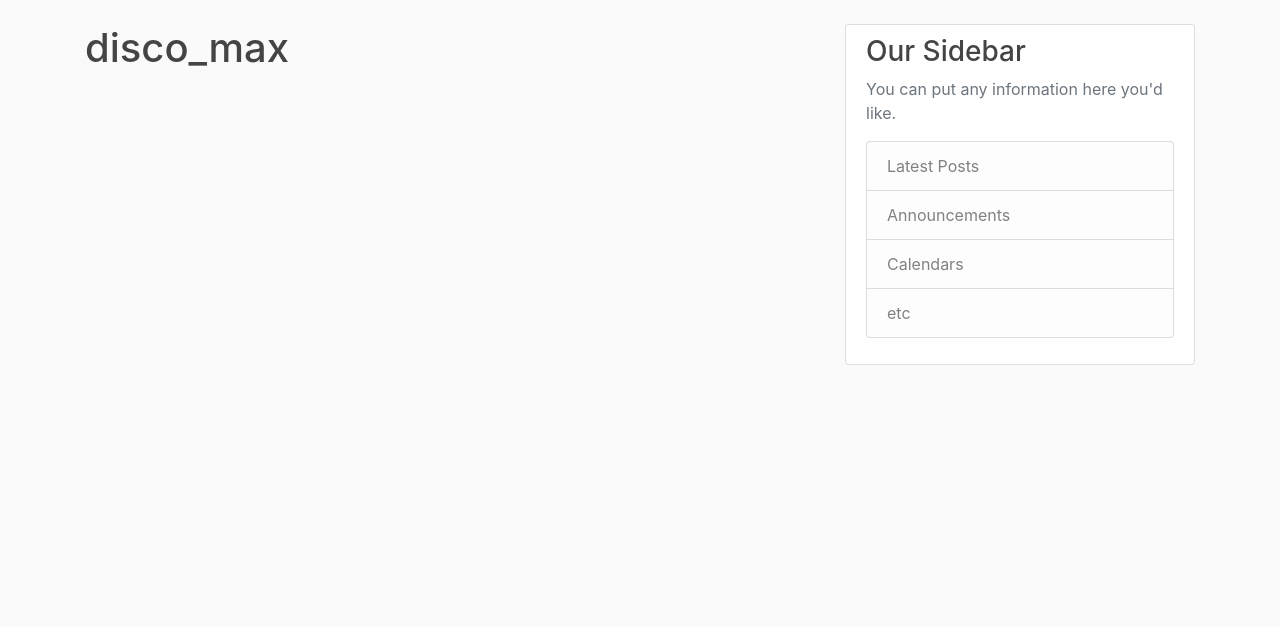
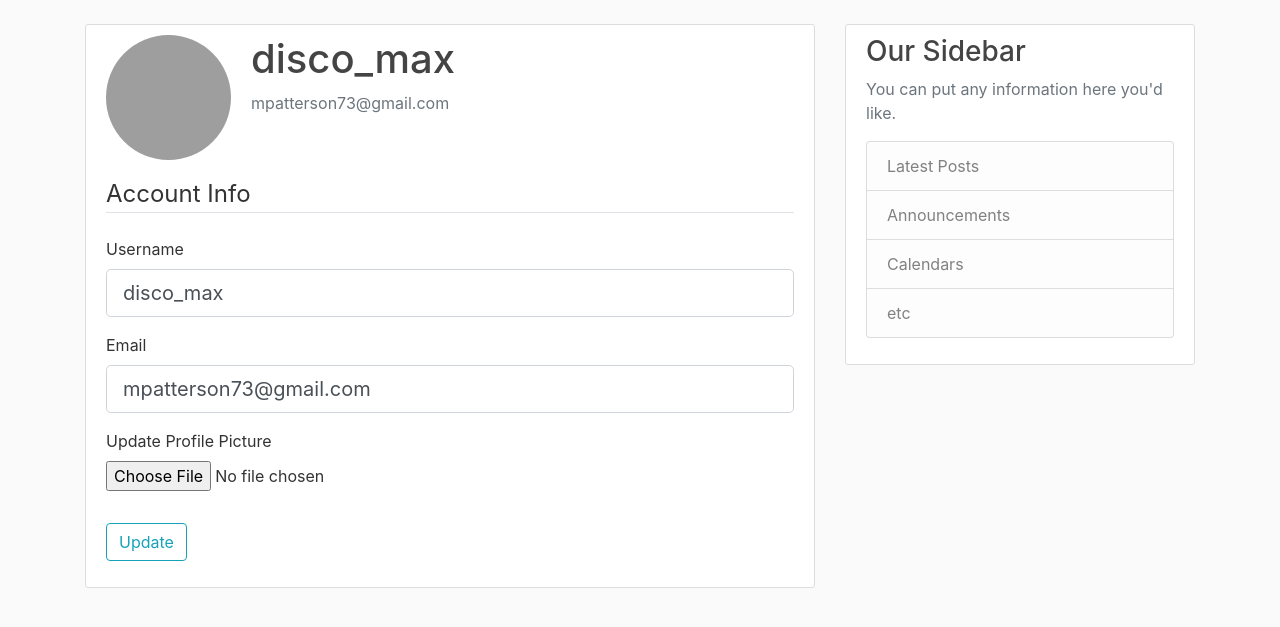
Before and after one commit to discomax/Flask_Blog, a Flask app: page /account in a window 1280 px wide. Shown: the part 56-683 px from the top of the page. Run offline with Flask 2, Linux system fonts and the light colour scheme; a user stored in the database is signed in; some libraries are stand-ins or nearby versions; grey boxes are pictures that could not be loaded.

Commit message:
added contect to account.html

```diff
--- a/flaskblog/templates/account.html
+++ b/flaskblog/templates/account.html
@@ -1,4 +1,58 @@
 {% extends "layout.html" %}
 {% block content %}
-    <h1>{{ current_user.username }}</h1>
+<div class="content-section">
+    <div class="media">
+        <img class="rounded-circle account-img" src="{{ image_file }}">
+        <div class="media-body">
+            <h2 class="account-heading">{{ current_user.username }}</h2>
+            <p class="text-secondary">{{ current_user.email }}</p>
+        </div>
+    </div>
+
+    <form method="POST" action="" enctype="multipart/form-data">
+        {{ form.hidden_tag() }}
+        <fieldset class="form-group">
+            <legend class="border-bottom mb-4">Account Info</legend>
+            <div class="form-group">
+                {{ form.username.label(class="form-control-label") }}
+
+                {% if form.username.errors %}
+                    {{ form.username(class="form-control form-control-lg is-invalid") }}
+                    <div class="invalid-feedback">
+                        {% for error in form.username.errors %}
+                            <span>{{ error }}</span>
+                        {% endfor %}
+                    </div>
+                {% else %}
+                    {{ form.username(class="form-control form-control-lg") }}
+                {% endif %}
+            </div>
+            <div class="form-group">
+                {{ form.email.label(class="form-control-label") }}
+                {% if form.email.errors %}
+                    {{ form.email(class="form-control form-control-lg is-invalid") }}
+                    <div class="invalid-feedback">
+                        {% for error in form.email.errors %}
+                            <span>{{ error }}</span>
+                        {% endfor %}
+                    </div>
+                {% else %}
+                    {{ form.email(class="form-control form-control-lg") }}
+                {% endif %}
+            </div>
+            <div class="form-group">
+                {{ form.picture.label() }}
+                {{ form.picture(class="form-control-file") }}
+                {% if form.picture.errors %}
+                    {% for error in form.picture.errors %}
+                    <span class="text-danger">{{ error }}</span></br>
+                    {% endfor %}
+                {% endif %}
+            </div>
+        </fieldset>
+        <div class="form-group">
+            {{ form.submit(class="btn btn-outline-info")  }}
+        </div>
+    </form>
+</div>
 {% endblock content%}
--- a/flaskblog/templates/layout.html
+++ b/flaskblog/templates/layout.html
@@ -1,6 +1,5 @@
 <!DOCTYPE html>
 <html lang="en">
-
 <head>
     <!-- Required meta tags -->
     <meta charset="utf-8">
@@ -17,7 +16,6 @@
     <title>Flask Blog</title>
     {% endif %}
 </head>
-
 <body>
     <header class="site-header">
         <nav class="navbar navbar-expand-md navbar-dark bg-steel fixed-top">
```
